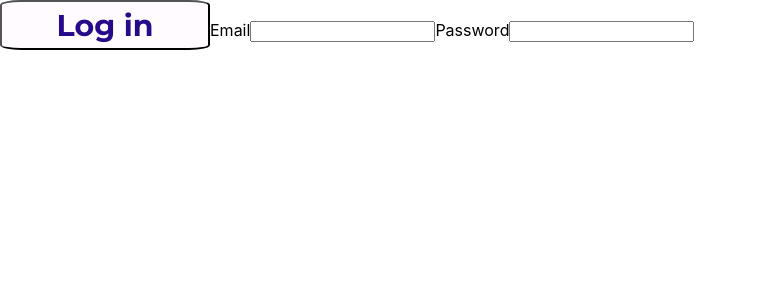
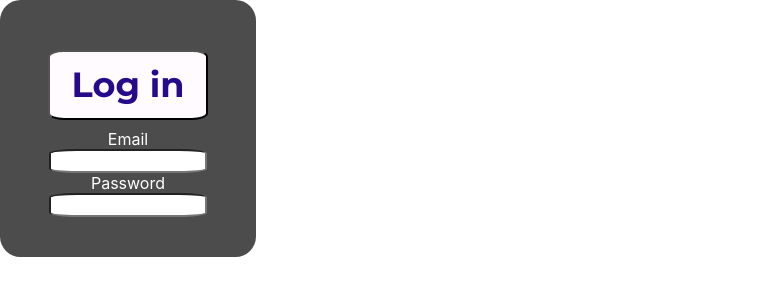
Before and after one commit to cabonkasia/Events-tickets--webapp, a React (Create React App) app in the folder client/: page /logins in a window 1280 px wide. Shown: the top 300 px of the page, without its empty margins (0-757 px from the left). Built offline with nearby package versions, Linux system fonts and the light colour scheme.

Commit message:
homepage styled: background photo fetched from db, login and signup components centred

```diff
--- a/client/src/actions/events.js
+++ b/client/src/actions/events.js
@@ -42,11 +42,9 @@ export const loadEvent = (eventId) => dispatch => {
 }
 
 export const loadImage = () => (dispatch, getState) => {
-  console.log("======> loadImage")
-  // if (getState().image)
-  // return
-  request
-  .get(`${baseUrl}/`)
+  if (getState().image)
+  return
+  request(`${baseUrl}/`)
   .then(response => {
     dispatch(imageFetched(response.body))
   })
--- a/client/src/components/homepage/HomePage.js
+++ b/client/src/components/homepage/HomePage.js
@@ -3,6 +3,7 @@ import { connect } from 'react-redux'
 import { loadImage } from '../../actions/events'
 import SignupContainer from './SignupContainer'
 import LoginContainer from './LoginContainer'
+import '../../styles/home.css'
 
 class HomePage extends React.Component {
 
@@ -10,11 +11,14 @@ class HomePage extends React.Component {
     this.props.loadImage()
   }
 
+
   render() {
     return (
-      <main className="background">
-        <img src={this.props.image} />
-        <div>
+      <main className="home-container">
+        <div className="imgbox">
+        <img className="home-background" src={this.props.image} />
+        </div>
+        <div className="login-signup">
           <SignupContainer />
           <LoginContainer />
         </div>
--- a/client/src/components/homepage/LoginContainer.js
+++ b/client/src/components/homepage/LoginContainer.js
@@ -17,8 +17,6 @@ class LoginContainer extends PureComponent {
 
 		return (
 			<div>
-				{/* <h1>Login</h1> */}
-
 				<LoginForm onSubmit={this.handleSubmit} />
 
         { this.props.login.error &&
--- a/client/src/components/homepage/LoginForm.js
+++ b/client/src/components/homepage/LoginForm.js
@@ -1,5 +1,5 @@
 import React, { PureComponent } from 'react'
-import '../../styles/login.css'
+import '../../styles/home.css'
 
 export default class LoginForm extends PureComponent {
 	state = {}
@@ -21,21 +21,23 @@ export default class LoginForm extends PureComponent {
 		console.log('login form')
 		return (
 			<div className="login-form">
-				<form onSubmit={this.handleSubmit}>
+				<form onSubmit={this.handleSubmit} className="form-el">
 					<button className="button login" type="submit">Log in</button>
 					<label>
 						Email
-            <input type="email" name="email" value={
-							this.state.email || ''
-						} onChange={this.handleChange} />
 					</label>
+					<input type="email" name="email" value={
+						this.state.email || ''
+					} onChange={this.handleChange} />
+
 
 					<label>
 						Password
-            <input type="password" name="password" value={
-							this.state.password || ''
-						} onChange={this.handleChange} />
 					</label>
+					<input type="password" name="password" value={
+						this.state.password || ''
+					} onChange={this.handleChange} />
+
 
 				</form>
 			</div>)
--- a/client/src/components/homepage/SignupForm.js
+++ b/client/src/components/homepage/SignupForm.js
@@ -1,5 +1,6 @@
 import React, { PureComponent } from 'react'
-import '../../styles/login.css'
+import '../../styles/home.css'
+
 
 export default class SignupForm extends PureComponent {
 	state = {}
@@ -20,28 +21,31 @@ export default class SignupForm extends PureComponent {
 	render() {
 		return (
 			<div className="signup-form">
-				<form onSubmit={this.handleSubmit}>
+				<form onSubmit={this.handleSubmit} className="form-el">
 					<button className="button signup" type="submit">Sign up</button>
 					<label>
 						Email
+					</label>
 					<input type="email" name="email" value={
 						this.state.email || ''
 					} onChange={this.handleChange} />
-					</label>
+
 
 					<label>
 						Password
+					</label>
 					<input type="password" name="password" value={
 						this.state.password || ''
 					} onChange={this.handleChange} />
-					</label>
+
 
 					<label>
 						Confirm password
+					</label>
 					<input type="password" name="confirmPassword" value={
 						this.state.confirmPassword || ''
 					} onChange={this.handleChange} />
-					</label>
+
 
 					{
 						this.state.password &&
--- a/client/src/reducers/image.js
+++ b/client/src/reducers/image.js
@@ -2,10 +2,11 @@ import { IMAGE_FETCHED } from '../actions/events'
 
 
 export default (state = null, action) => {
-  // console.log(action.event)
+  console.log('Image reducer!')
+
   switch (action.type) {
     case IMAGE_FETCHED:
-    return action.image
+    return action.image.image
 
     default:
     return state
--- a/client/src/styles/carousel.less
+++ /dev/null
@@ -1,3 +0,0 @@
-.background{
-  background-image:
-}
--- /dev/null
+++ b/client/src/styles/home.css
@@ -0,0 +1,92 @@
+@import url('https://fonts.googleapis.com/css?family=Montserrat:700');
+* {
+  margin: 0;
+  padding: 0;
+}
+.imgbox {
+  display: grid;
+  height: 100vh;
+  overflow: hidden;
+}
+.home-container {
+  display: flex;
+  align-items: center;
+  justify-content: center;
+}
+.home-background {
+  min-width: 100vw;
+  min-height: 100vh;
+  margin: 0;
+}
+.login-signup {
+  position: absolute;
+  z-index: 999;
+  bottom: 30px;
+  width: 50vw;
+  display: flex;
+  flex-wrap: wrap;
+  justify-content: space-between;
+}
+.button {
+  width: 160px;
+  height: 70px;
+  border-radius: 10%;
+  font-family: 'Montserrat', sans-serif;
+  font-size: 35px;
+  margin: 5%;
+}
+form > input {
+  border-radius: 18%;
+  height: 20px;
+  width: 80%;
+}
+form > label {
+  color: white;
+}
+.login {
+  color: #260a8a;
+  background-color: #fffbff;
+}
+.signup {
+  color: #fffbff;
+  background-color: #260a8a;
+}
+.form {
+  display: flex;
+  flex-wrap: wrap;
+  text-align: center;
+  justify-content: center;
+  width: 20vw;
+  padding-top: 5vh;
+  padding-bottom: 5vh;
+  border-radius: 8%;
+  background-color: rgba(0, 0, 0, 0.7);
+}
+.login-form {
+  display: flex;
+  flex-wrap: wrap;
+  text-align: center;
+  justify-content: center;
+  width: 20vw;
+  padding-top: 5vh;
+  padding-bottom: 5vh;
+  border-radius: 8%;
+  background-color: rgba(0, 0, 0, 0.7);
+}
+.signup-form {
+  display: flex;
+  flex-wrap: wrap;
+  text-align: center;
+  justify-content: center;
+  width: 20vw;
+  padding-top: 5vh;
+  padding-bottom: 5vh;
+  border-radius: 8%;
+  background-color: rgba(0, 0, 0, 0.7);
+}
+.form-el {
+  width: 15vw;
+  display: flex;
+  flex-wrap: wrap;
+  justify-content: center;
+}
--- /dev/null
+++ b/client/src/styles/home.less
@@ -0,0 +1,97 @@
+@import url('https://fonts.googleapis.com/css?family=Montserrat:700');
+
+* {
+  margin: 0;
+  padding: 0;
+}
+
+.imgbox {
+  display: grid;
+  height: 100vh;
+  overflow: hidden;
+}
+
+.home-container {
+  display: flex;
+  align-items: center;
+  justify-content: center;
+}
+
+.home-background {
+  min-width: 100vw;
+  min-height: 100vh;
+  margin: 0;
+  // background-size: cover;
+}
+
+.login-signup {
+  position: absolute;
+  z-index: 999;
+  bottom: 30px;
+  width: 50vw;
+  display: flex;
+  flex-wrap: wrap;
+  justify-content: space-between;
+}
+
+@btn-dark: #260a8a;
+@btn-light: #FFFBFF;
+
+.button {
+  width: 160px;
+  height: 70px;
+  border-radius: 10%;
+  font-family: 'Montserrat', sans-serif;
+  font-size: 35px;
+  margin: 5%;
+}
+
+form > input {
+  border-radius: 18%;
+  height: 20px;
+  width: 80%;
+}
+
+form > label {
+  color: white;
+}
+
+.login {
+  color: @btn-dark;
+  background-color: @btn-light;
+}
+
+.signup {
+  color: @btn-light;
+  background-color: @btn-dark;
+}
+
+.form {
+  display: flex;
+  flex-wrap: wrap;
+  text-align: center;
+  justify-content: center;
+  width: 20vw;
+  padding-top: 5vh;
+  padding-bottom: 5vh;
+  border-radius: 8%;
+  background-color: rgba(0, 0, 0, 0.7);
+}
+
+.login-form {
+  .form()
+}
+
+.signup-form {
+  .form()
+}
+
+@border: 1px solid yellow;
+
+.form-el {
+  // border: @border;
+  width: 15vw;
+  display: flex;
+  flex-wrap: wrap;
+  justify-content: center;
+}
--- a/client/src/styles/login.css
+++ /dev/null
@@ -1,16 +0,0 @@
-@import url('https://fonts.googleapis.com/css?family=Montserrat:700');
-.button {
-  width: 210px;
-  height: 50px;
-  border-radius: 10%;
-  font-family: 'Montserrat', sans-serif;
-  font-size: 30px;
-}
-.login {
-  color: #260a8a;
-  background-color: #fffbff;
-}
-.signup {
-  color: #fffbff;
-  background-color: #260a8a;
-}
--- a/client/src/styles/login.less
+++ /dev/null
@@ -1,24 +0,0 @@
-@import url('https://fonts.googleapis.com/css?family=Montserrat:700');
-
-@btn-dark: #260a8a;
-@btn-light: #FFFBFF;
-
-@border: 1px solid black;
-
-.button{
-  width: 160px;
-  height: 70px;
-  border-radius: 10%;
-  font-family: 'Montserrat', sans-serif;
-  font-size: 35px;
-}
-
-.login{
-  color: @btn-dark;
-  background-color: @btn-light;
-}
-
-.signup{
-  color: @btn-light;
-  background-color: @btn-dark;
-}
```
Also changed, not shown: 1 other file (tests, documents, lock files or other folders). Lines whose indentation alone changed are shown as unchanged.
